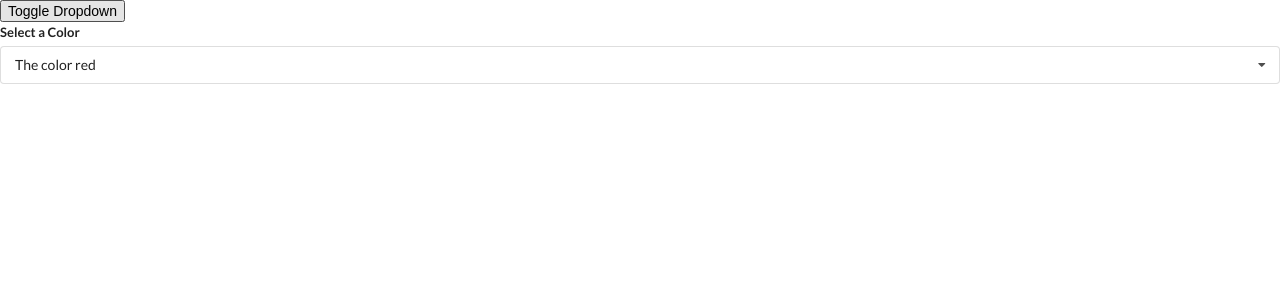
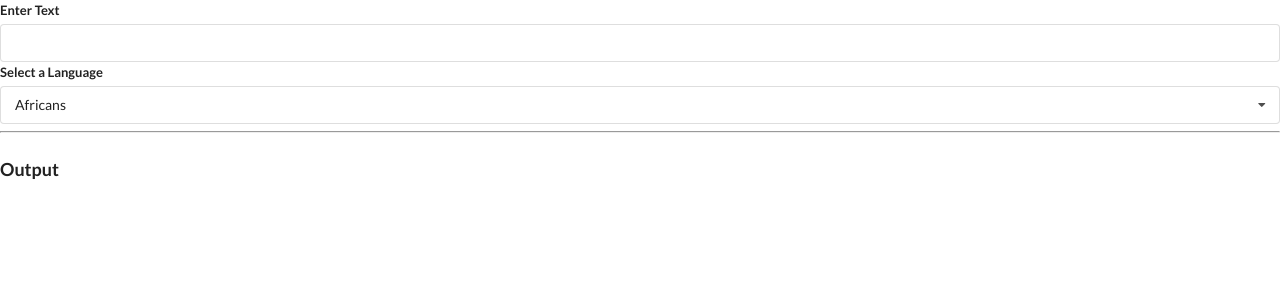
Before and after one commit to DanBilic/react_hooks, a React (Create React App) app: page / in a window 1280 px wide. Shown: the top 300 px of the page. Built offline with nearby package versions, Linux system fonts and the light colour scheme.

Commit message:
Convert and Translate component added

```diff
--- a/src/App.js
+++ b/src/App.js
@@ -4,6 +4,7 @@
 import Accordian from "./components/Accordian";
 import Search from "./components/Search";
 import Dropdown from "./components/Dropdown";
+import Translate from ".//components/Translate";
 
 const items = [
   {
@@ -27,21 +28,9 @@
 ];
 
 export default () => {
-  const [selected, setSelected] = useState(options[0]);
-  const [showDropdown, setShowDropdown] = useState(true);
-
   return (
     <div>
-      <button onClick={() => setShowDropdown(!showDropdown)}>
-        Toggle Dropdown
-      </button>
-      {showDropdown ? (
-        <Dropdown
-          selected={selected}
-          onSelectedChange={setSelected}
-          options={options}
-        />
-      ) : null}
+      <Translate />
     </div>
   );
 };
--- /dev/null
+++ b/src/components/Convert.js
@@ -0,0 +1,11 @@
+import React, { useState, useEffect } from "react";
+
+const Convert = ({ language, text }) => {
+  useEffect(() => {
+    console.log("New Language or text");
+  }, [language, text]);
+
+  return <div></div>;
+};
+
+export default Convert;
--- a/src/components/Dropdown.js
+++ b/src/components/Dropdown.js
@@ -1,6 +1,6 @@
 import React, { useState, useEffect, useRef } from "react";
 
-const Dropdown = ({ options, selected, onSelectedChange }) => {
+const Dropdown = ({ options, selected, onSelectedChange, label }) => {
   const [open, setOpen] = useState(false);
   const ref = useRef();
 
@@ -43,7 +43,7 @@
   return (
     <div ref={ref} className="ui form">
       <div className="field">
-        <label className="label">Select a Color</label>
+        <label className="label">{label}</label>
         <div
           onClick={() => setOpen(!open)}
           className={`ui selection dropdown ${open ? "visible active" : ""}`}
--- /dev/null
+++ b/src/components/Translate.js
@@ -0,0 +1,38 @@
+//API key: AIzaSyCHUCmpR7cT_yDFHC98CZJy2LTms-IwDlM
+
+import React, { useState } from "react";
+import Dropdown from "./Dropdown";
+import Convert from "./Convert";
+
+const options = [
+  { label: "Africans", value: "af" },
+  { label: "Arabic", value: "ar" },
+  { label: "Hindi", value: "hi" },
+];
+
+const Translate = () => {
+  const [language, setLanguage] = useState(options[0]);
+  const [text, setText] = useState("");
+
+  return (
+    <div>
+      <div className="ui form">
+        <div className="field">
+          <label>Enter Text</label>
+          <input value={text} onChange={(e) => setText(e.target.value)} />
+        </div>
+      </div>
+      <Dropdown
+        label="Select a Language"
+        selected={language}
+        onSelectedChange={setLanguage}
+        options={options}
+      />
+      <hr />
+      <h3 className="ui header">Output</h3>
+      <Convert text={text} language={language} />
+    </div>
+  );
+};
+
+export default Translate;
```
Also changed, not shown: 1 other file (tests, documents, lock files or other folders).
